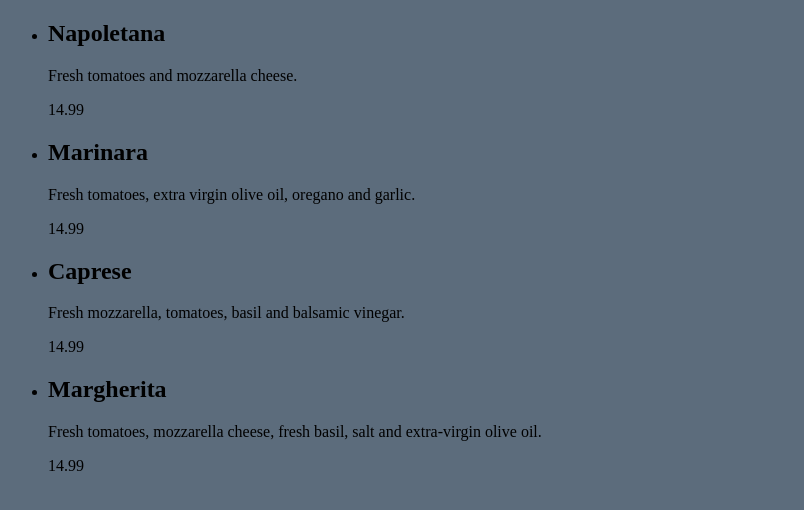
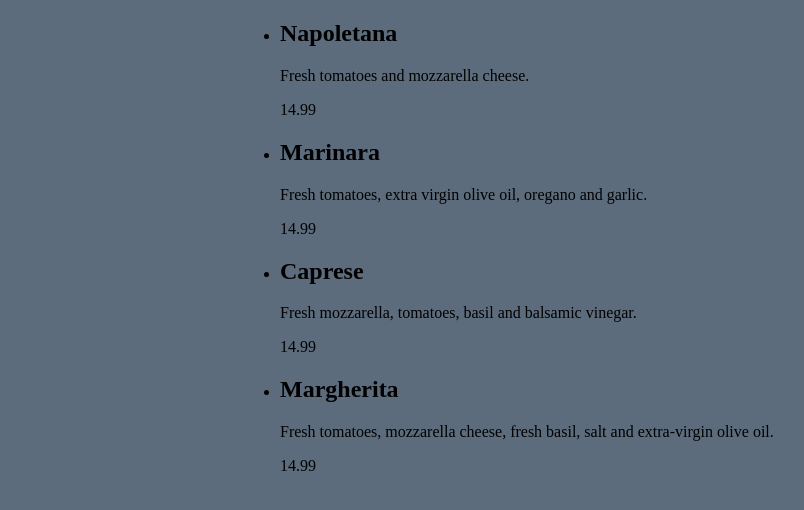
Before and after one commit to chrisbolosan/react-plus-typescript, a React app: page / in a window 1280 px wide. Shown: the top 510 px of the page, without its empty margins (0-804 px from the left). Built offline with nearby package versions, Linux system fonts and the light colour scheme.

Commit message:
typescript css plug and styling

```diff
--- a/package.json
+++ b/package.json
@@ -24,6 +24,7 @@
     "mini-css-extract-plugin": "^2.5.3",
     "ts-loader": "^9.2.6",
     "typescript": "^4.5.5",
+    "typescript-plugin-css-modules": "^3.4.0",
     "webpack-cli": "^4.9.2",
     "webpack-dev-server": "^4.7.3"
   },
--- /dev/null
+++ b/src/components/App.module.css
@@ -0,0 +1,21 @@
+.container {
+  max-width: 800px;
+  margin: 0 auto;
+  padding: 0 15px;
+}
+
+.header {
+  margin: 0 0 50px;
+  text-align: center;
+}
+
+.siteTitle {
+  font-size: 32px;
+  margin: 0 0 10px;
+}
+
+.pizzaList {
+  list-style: none;
+  margin: 0 0 20px;
+  padding: 0;
+}
--- a/src/components/App.tsx
+++ b/src/components/App.tsx
@@ -1,13 +1,16 @@
 import React from "react";
 import pizzas from "../data/pizzas.json";
 import Pizza from "./Pizza";
+import AppCSS from "./App.module.css";
 
 export default function App() {
   return (
-    <ul>
-      {pizzas.map((pizza) => (
-        <Pizza key={pizza.id} pizza={pizza} />
-      ))}
-    </ul>
+    <div className={AppCSS.container}>
+      <ul>
+        {pizzas.map((pizza) => (
+          <Pizza key={pizza.id} pizza={pizza} />
+        ))}
+      </ul>
+    </div>
   );
 }
--- /dev/null
+++ b/src/custom.d.ts
@@ -0,0 +1,4 @@
+declare module "*.css" {
+  const css: { [key: string]: string };
+  export default css;
+}
--- a/tsconfig.json
+++ b/tsconfig.json
@@ -9,7 +9,8 @@
     "skipLibCheck": true,
     "jsx": "react",
     "moduleResolution": "node",
-    "resolveJsonModule": true
+    "resolveJsonModule": true,
+    "plugins": [{ "name": "typescript-plugin-css-modules" }]
   },
   "include": ["src/**/*"]
 }
--- a/webpack.config.js
+++ b/webpack.config.js
@@ -15,7 +15,10 @@
       },
       {
         test: /\.css$/i,
-        use: [MiniCssExtractPlugin.loader, { loader: "css-loader" }],
+        use: [
+          MiniCssExtractPlugin.loader,
+          { loader: "css-loader", options: { module: true } },
+        ],
       },
     ],
   },
```
Also changed, not shown: src/components/Pizza.tsx (+9 -0 lines), 1 other file (tests, documents, lock files or other folders).
